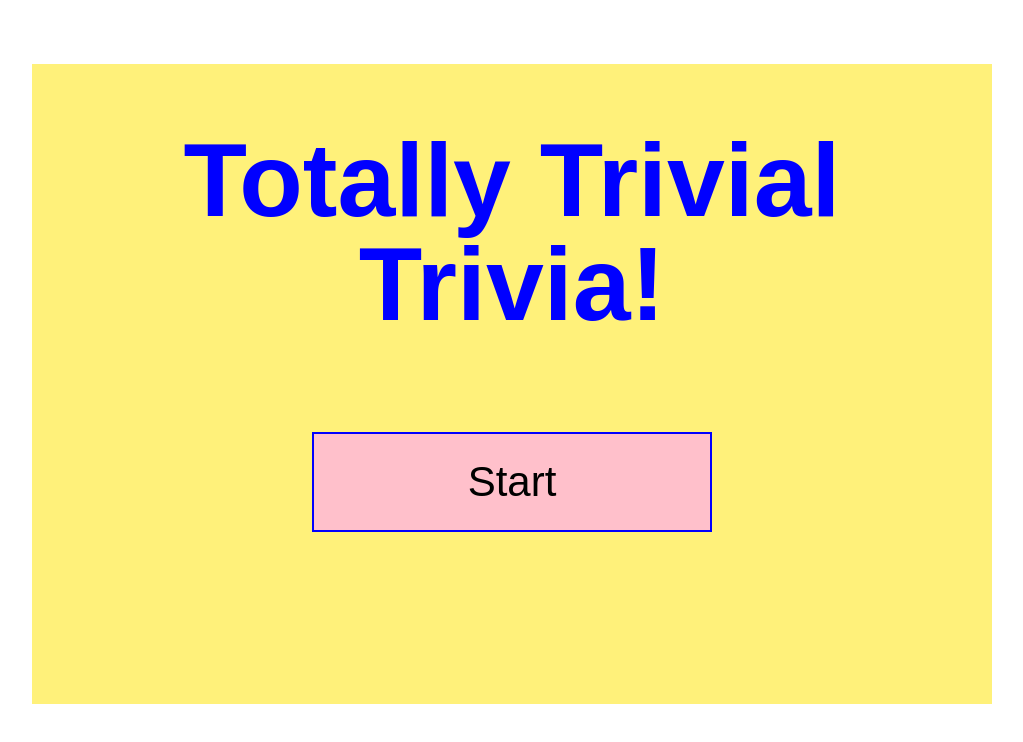
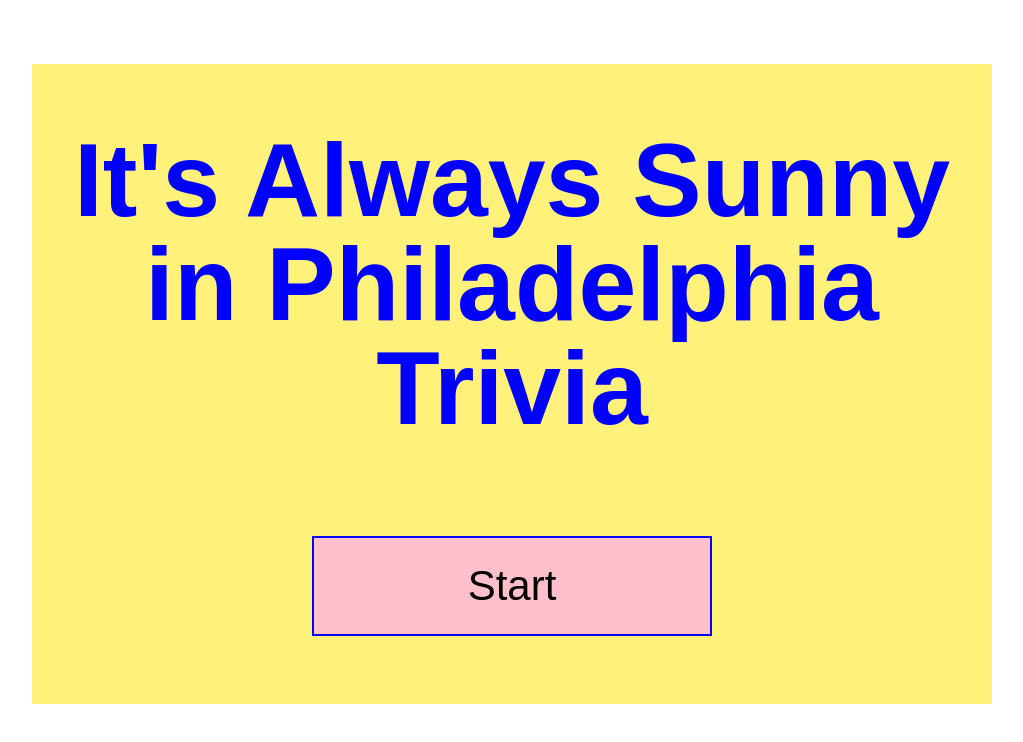
Before and after one commit to jhambry/TriviaGame, a plain HTML site: page Index.html in a window 1280 px wide. Shown: the whole page, without its empty margins (128-1151 px from the left). Drawn offline with nearby package versions, Linux system fonts and the light colour scheme; a web font is replaced by a local one.

Commit message:
Update Index.html

```diff
--- a/Index.html
+++ b/Index.html
@@ -6,17 +6,9 @@
 
     <meta charset="UTF-8">
     <title>Totally Trivial Trivia</title>
-
-    <!-- CSS Reset Sheet -->
     <link rel="stylesheet" href="https://cdnjs.cloudflare.com/ajax/libs/meyer-reset/2.0/reset.css">
-
-    <!-- Our own CSS Sheet -->
     <link rel="stylesheet" href="assets/css/style.css">
-
-    <!-- jQuery -->
     <script type="text/javascript" src="https://cdnjs.cloudflare.com/ajax/libs/jquery/3.2.1/jquery.min.js"></script>
-
-    <!-- Google Font -->
     <link href="https://fonts.googleapis.com/css?family=Geo" rel="stylesheet" type="text/css">
 
   </head>
@@ -24,7 +16,7 @@
   <body>
 
     <div id="wrapper">
-      <h1>Totally Trivial Trivia!</h1>
+      <h1>It's Always Sunny in Philadelphia Trivia</h1>
       <div id="sub-wrapper">
         <div id="quiz-area">
           <button id="start">Start</button>
```
